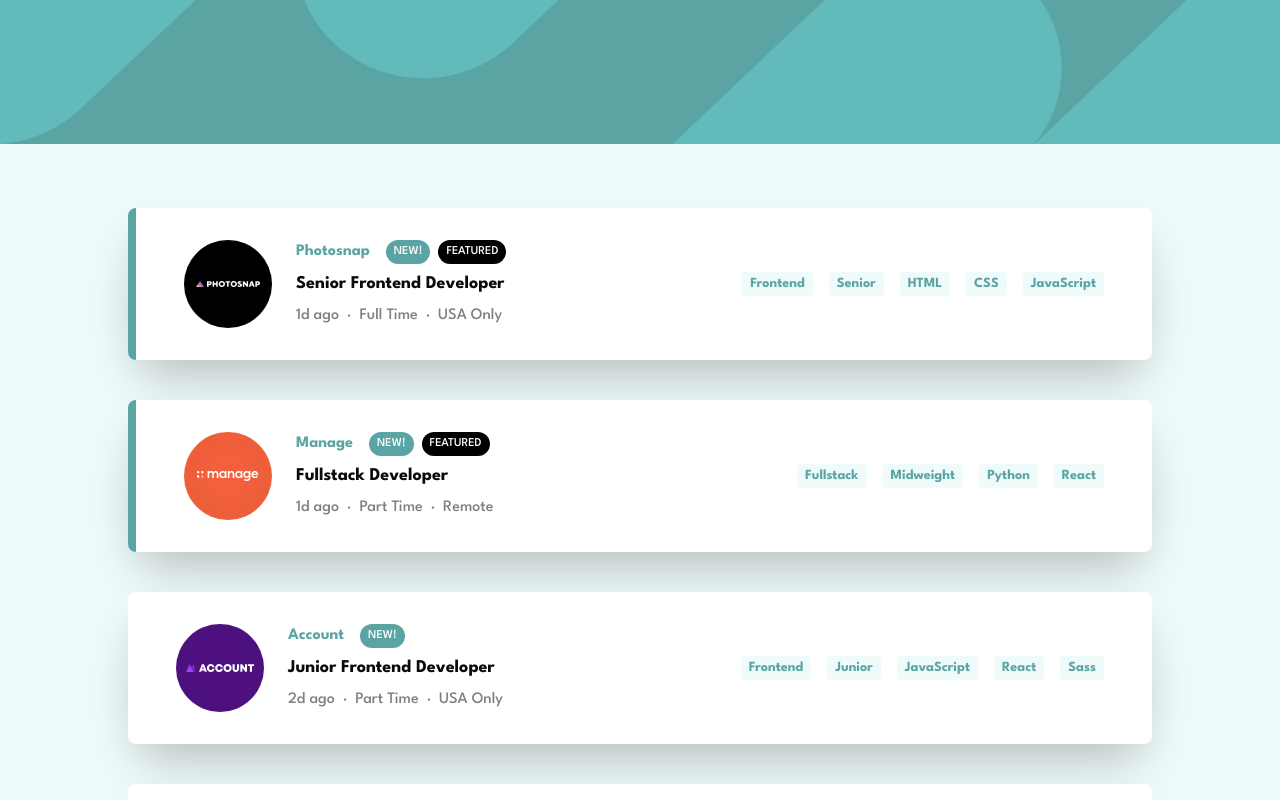
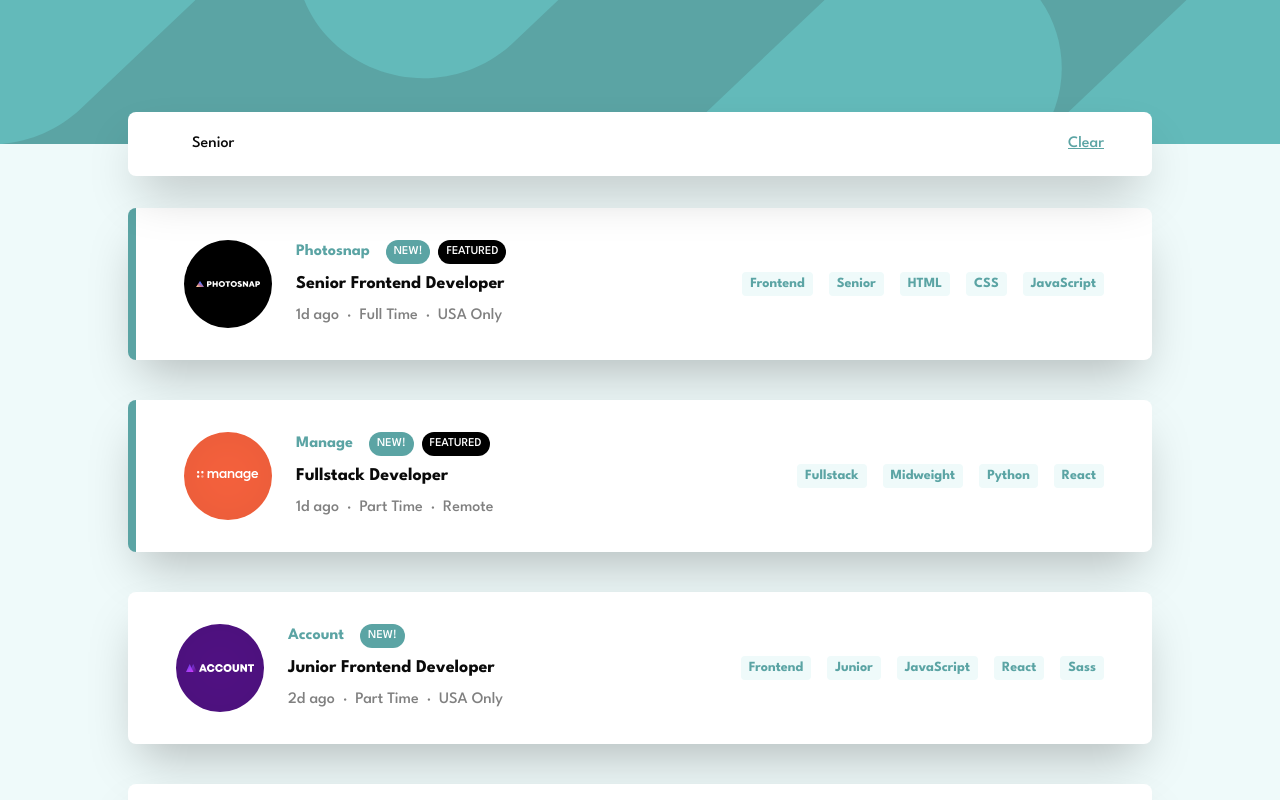
Before and after one commit to Kelechikizito/vite-project, a React (Vite) app: page / in a window 1280 px wide. Both pictures are taken after a click on the element "Senior". Shown: the top 800 px of the page. Built offline with nearby package versions, Linux system fonts and the light colour scheme.

Commit message:
files update

```diff
--- a/src/component/JobList.jsx
+++ b/src/component/JobList.jsx
@@ -1,8 +1,8 @@
-import { useState, useEffect, useRef } from "react";
+import { useState, useEffect } from "react";
 
 const JobList = () => {
   const [data, setData] = useState(null);
-  const ref = useRef(null);
+  const [clickedTags, setClickedTags] = useState([]);
 
   useEffect(() => {
     fetch("/data.json")
@@ -22,46 +22,70 @@ const JobList = () => {
   }, []);
 
   if (!data || !Array.isArray(data)) {
-    return <p>Loading...</p>; // display a loading message while data is being fetched
+    return <p>Loading...</p>;
   }
 
   const tagClickHandler = (event) => {
     const clickedTag = event.target.textContent;
-    console.log(clickedTag)
-  }
+    setClickedTags((prevTags) => [...new Set([...prevTags, clickedTag])]);
+  };
+
+  const Skills = ({ tag }) => (
+    <div className="tag rounded-md p-1 px-2 m-2">
+      <button>{tag}</button>
+    </div>
+  );
 
   return (
-    <ul className="py-16 px-4 sm:px-[10%] bg-[#effafa] min-h-screen flex flex-col gap-10">
+    <div className="relative">
+      {/* Render Skills tags */}
+      <div className="skills-tags flex justify-between absolute top-[-2rem] sm:left-[10%] sm:right-[10%] left-4 right-4  bg-white rounded-lg shadow-2xl py-2 px-4 sm:px-12 ">
+        <div className="flex flex-wrap">
+          {clickedTags.map((tag, index) => (
+            <Skills key={index} tag={tag} />
+          ))}
+        </div>
+
+        <div className="flex justify-center items-center">
+          <p className="underline underline-offset-1 text-[#5ba4a4] hover:cursor-pointer">Clear</p>
+        </div>
+      </div>
+
+      <ul className="py-16 px-4 sm:px-[10%] bg-[#effafa] min-h-screen flex flex-col gap-10 pt-40 sm:pt-16">
         {data.map((job) => (
           <li
             key={job.id}
-          style={job.id === 2 || job.id === 1 ? { borderLeft: '0.5rem solid #5ba4a4' } : {}}
+            style={
+              job.id === 2 || job.id === 1
+                ? { borderLeft: "0.5rem solid #5ba4a4" }
+                : {}
+            }
             className="bg-[#fff] flex flex-col sm:flex-row justify-between py-4 px-4 sm:py-8 sm:px-12 gap-4 sm:gap-0 rounded-lg shadow-2xl"
           >
+            {/* Job details */}
             <div className="flex flex-col sm:flex-row relative gap-6">
               <div className="absolute sm:relative bottom-[100%] sm:bottom-0 size-[44px] sm:size-[88px]">
                 <img src={job.logo} alt="company-logo" />
               </div>
-
               <div className="flex flex-col justify-between gap-2 sm:gap-0">
                 <div className="flex gap-4">
                   <p className="font-bold text-[#5ba4a4]">{job.company}</p>
                   <div className="flex gap-2 text-xs">
-                  {job.new ? (
+                    {job.new && (
                       <span className="flex justify-center items-center bg-[#5ba4a4] text-white px-2 rounded-xl">
                         NEW!
                       </span>
-                  ) : null}
-                  {job.featured ? (
+                    )}
+                    {job.featured && (
                       <span className="flex justify-center items-center px-2 bg-black text-white rounded-xl">
                         FEATURED
                       </span>
-                  ) : null}
+                    )}
                   </div>
                 </div>
-
-              <h2 className="text-lg font-bold hover:text-[#5ba4a4] hover:cursor-pointer">{job.position}</h2>
-
+                <h2 className="text-lg font-bold hover:text-[#5ba4a4] hover:cursor-pointer">
+                  {job.position}
+                </h2>
                 <div className="flex gap-2 text-[#808080]">
                   <p>{job.postedAt}</p>
                   <p>·</p>
@@ -74,23 +98,24 @@ const JobList = () => {
 
             <hr className="inline-block sm:hidden border-[1px]" />
 
+            {/* Tags */}
             <div className="flex flex-wrap items-center justify-start sm:justify-end gap-4 text-[#5ba4a4]">
-            <p className="text-sm font-bold px-2 py-0.5 rounded hover:cursor-pointer hover:text-white hover:bg-[#5ba4a4] bg-[#effafa]" onClick={tagClickHandler} ref={ref}>{job.role}</p>
-            <p className="text-sm font-bold px-2 py-0.5 rounded hover:cursor-pointer hover:text-white hover:bg-[#5ba4a4] bg-[#effafa]" onClick={tagClickHandler} ref={ref}>{job.level}</p>
-            {job.languages.map((language) => (
-              <p className="text-sm font-bold px-2 py-0.5 rounded hover:cursor-pointer hover:text-white hover:bg-[#5ba4a4] bg-[#effafa]" key={language.index} onClick={tagClickHandler} ref={ref}>
-                {language}
+              {[job.role, job.level, ...job.languages, ...job.tools].map(
+                (tag, index) => (
+                  <p
+                    key={index}
+                    className="text-sm font-bold px-2 py-0.5 rounded hover:cursor-pointer hover:text-white hover:bg-[#5ba4a4] bg-[#effafa]"
+                    onClick={tagClickHandler}
+                  >
+                    {tag}
                   </p>
-            ))}
-            {job.tools.map((tool) => (
-              <p className="text-sm font-bold px-2 py-0.5 rounded hover:cursor-pointer hover:text-white hover:bg-[#5ba4a4] bg-[#effafa]" key={tool.index} onClick={tagClickHandler} ref={ref}>
-                {tool}
-              </p>
-            ))}
+                )
+              )}
             </div>
           </li>
         ))}
       </ul>
+    </div>
   );
 };
 
```
Lines whose indentation alone changed are shown as unchanged.
